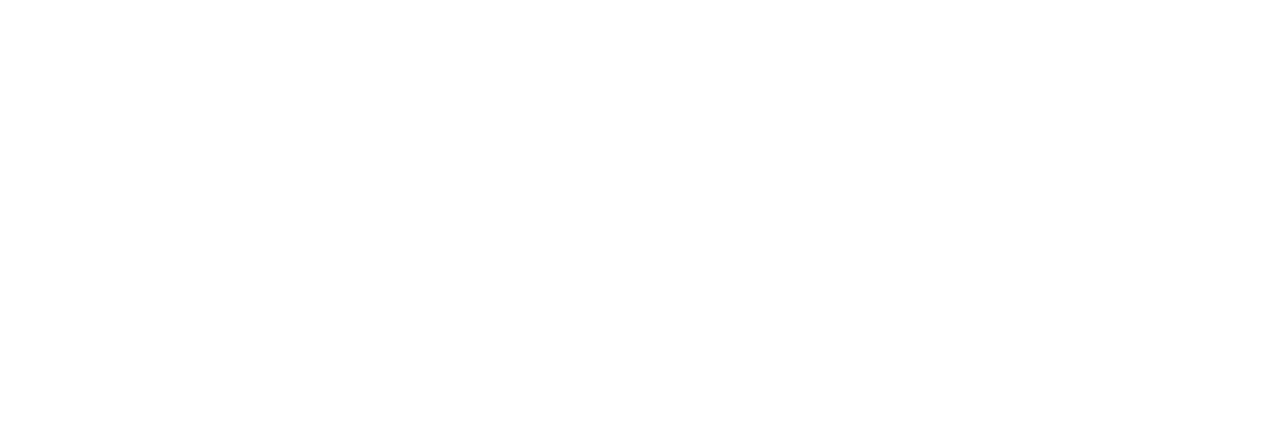
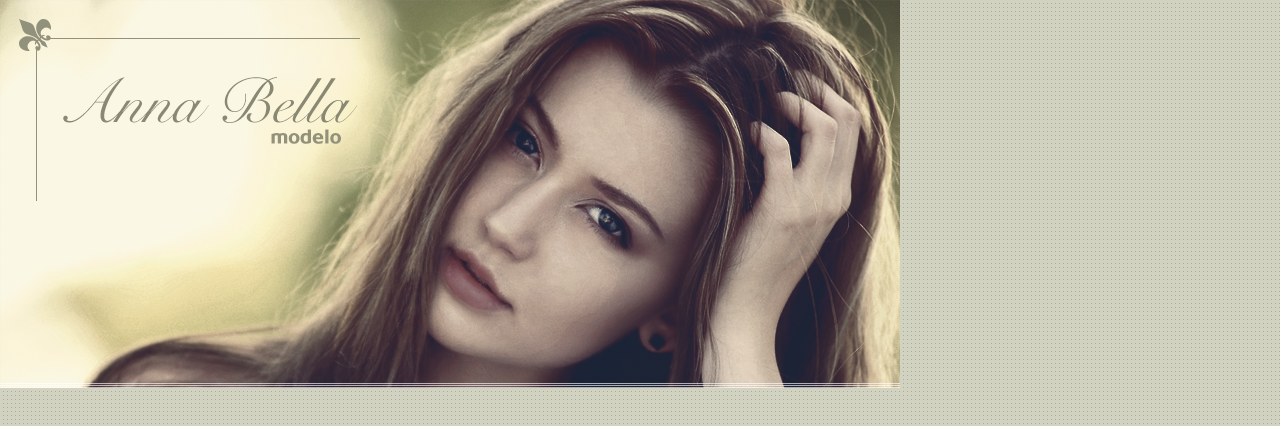
Before and after one commit to dkaltenbacher/anna_bella, a plain HTML site: page index.html in a window 1280 px wide. Shown: the top 426 px of the page. Drawn offline with Linux system fonts and the light colour scheme.

Commit message:
Inicio desenvolvimento header

```diff
--- a/index.html
+++ b/index.html
@@ -9,6 +9,14 @@
     <title>Anna Bella</title>
 </head>
 <body>
+    <header>
+        <img src="img/capa.png" alt="Foto Anna Bella modelo">
+    </header>
+    <main>
 
+    </main>
+    <footer>
+
+    </footer>
 </body>
 </html>
--- a/style/style.css
+++ b/style/style.css
@@ -0,0 +1,12 @@
+/*Reset*/
+* {
+    padding: 0;
+    margin: 0;
+    border: 0;
+    box-sizing: border-box
+  }
+body{
+    background: #d2d2c1 url('../img/fundo.png');
+    font-family: Arial, Helvetica, sans-serif;
+    font-size: 16px;
+}
```
